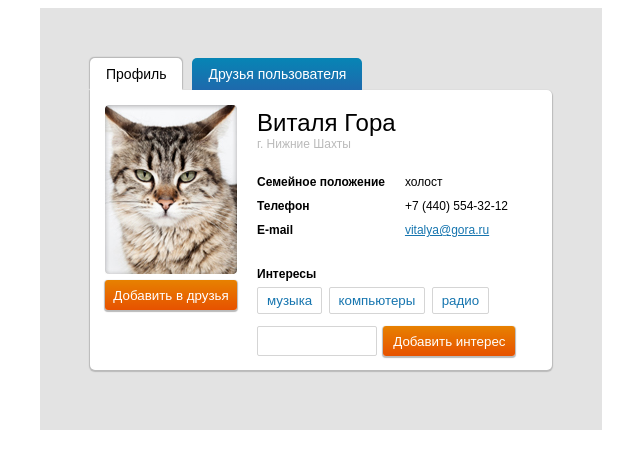
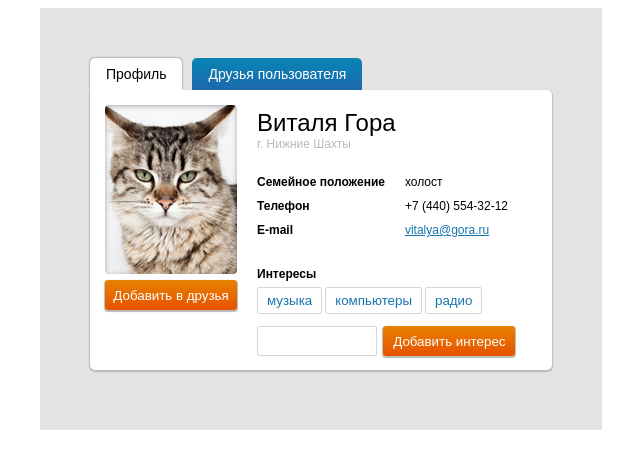
Before and after one commit to kolychka/TestTaskHTC_1, a plain HTML site: page index.html in a window 1280 px wide. Shown: the full height of the page, 319-959 px from the left. Drawn offline with Linux system fonts and the light colour scheme.

Commit message:
Form processing added, but not completed

```diff
--- a/index.html
+++ b/index.html
@@ -8,6 +8,7 @@
     <script src="js/main.js"></script>
     <script src="js/friends-layout.js"></script>
     <script src="js/profile-layout.js"></script>
+    <script src="js/localStorage.js"></script>
 </head>
 <body>
     <div class="background-block">
--- a/js/data.js
+++ b/js/data.js
@@ -5,11 +5,13 @@ const PROFILE_DATA = {
     maritalStatus: "холост",
     phoneNumber: "+7 (440) 554-32-12",
     eMail: "vitalya@gora.ru",
+};
 
-    hobby1: "музыка",
-    hobby2: "компьютеры",
-    hobby3: "радио"
-};
+const HOBBY_DATA = [
+    "радио",
+    "компьютеры",
+    "музыка"
+];
 
 const FRIENDS_DATA = [
     {
--- /dev/null
+++ b/js/localStorage.js
@@ -0,0 +1,3 @@
+window.localStorage = function() {
+
+}
--- a/js/main.js
+++ b/js/main.js
@@ -69,4 +69,29 @@ window.onload = function() {
     FRIENDS_DATA.forEach(el => friendsList.innerHTML += friendsListItem(el));
     // For the scrollbar view. Эта мерзка небогоугодная вещь написана для того, чтобы показать красоту скроллбара.
     friendsList.innerHTML += friendsList.innerHTML + friendsList.innerHTML;
+
+    // Проверяем: существует ли элемент. Если нет, то создаём его.
+    profilePersonalData.contains(document.getElementById('#hobby')) ?
+        document.getElementById('#hobby') :
+        profilePersonalData.innerHTML += '<div id="hobby" class="hobby"></div>';
+    // переворачиваем массив
+    HOBBY_DATA.reverse();
+    // наполняем элемент
+    const hobby = document.querySelector('.hobby');
+    HOBBY_DATA.forEach(elem => hobby.innerHTML += hobbyElem(elem));
+
+
+    let form = document.querySelector('#form-hobby');
+    let formInput = document.querySelector('.form-input');
+    let formButton = document.querySelector('#form-hobby__button');
+    formInput.onchange = () => {
+        if (formInput.value !== "") {
+            console.log(`i'm here`);
+            return true;
+        }
+    };
+    formButton.onclick = event => {
+        event.preventDefault();
+        console.log(formInput.value);
+    }
 }
--- a/js/profile-layout.js
+++ b/js/profile-layout.js
@@ -17,12 +17,10 @@ const profilePersonalDataElem = () => `<section class="main-section">
             </section>
         </section>
         <label class=" text_font-bold">Интересы</label>
-        <div class="hobby">
-            <button class="button interest">${PROFILE_DATA.hobby1}</button>
-            <button class="button interest">${PROFILE_DATA.hobby2}</button>
-            <button class="button interest">${PROFILE_DATA.hobby3}</button>
-        </div>
+        <div id="hobby" class="hobby"></div>
         <form id="form-hobby">
             <label><input type="text" class="form-input form-input_size interest"></label>
-            <button id="form-hobby__button" class="button profile__button">Добавить интерес</button>
+            <button id="form-hobby__button" class="button profile__button" type="submit">Добавить интерес</button>
         </form>`;
+
+const hobbyElem = elem => `<button class="button interest">${elem}</button>`;
```
